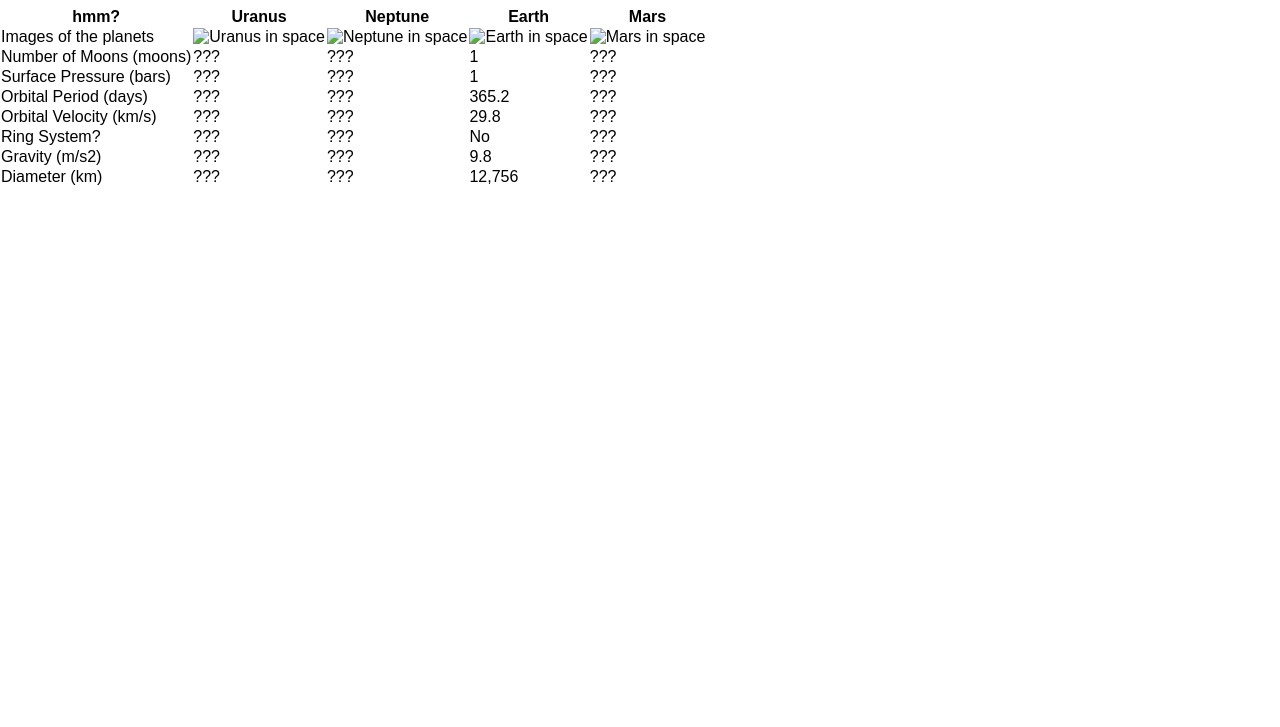
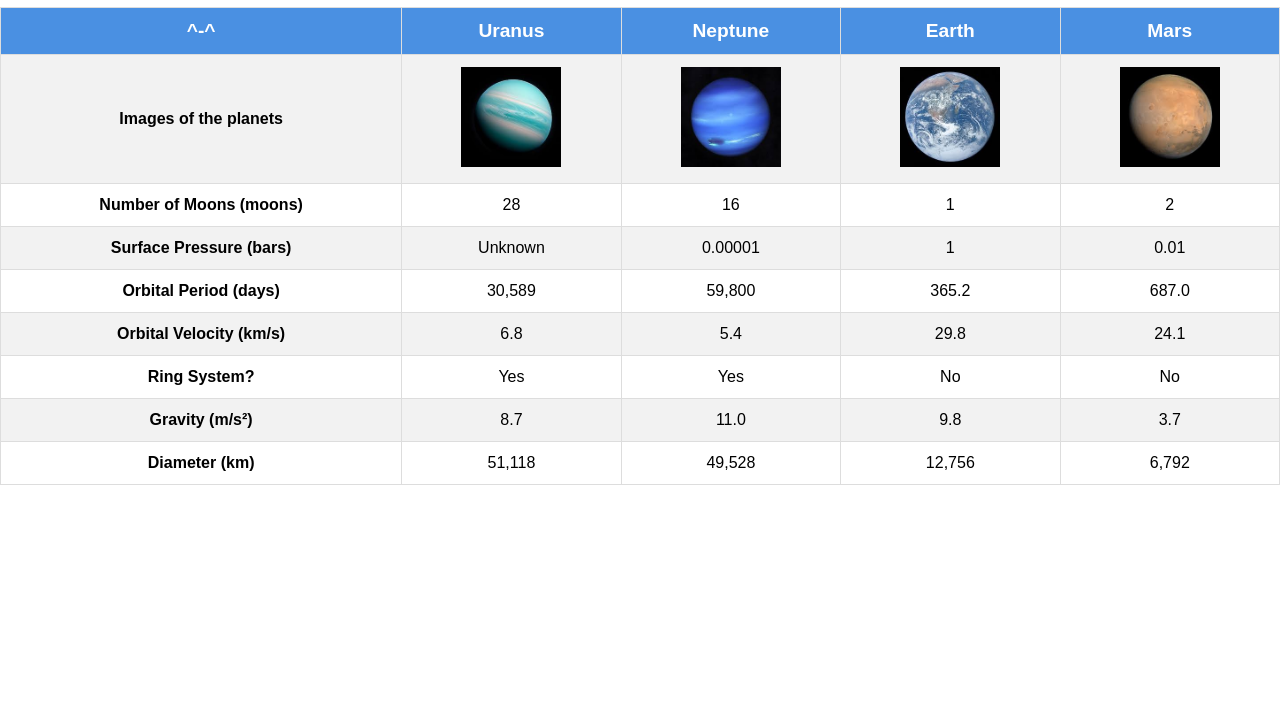
Before and after one commit to swatkins1/webdev_lab7, a plain HTML site: page index.html in a window 1280 px wide. Shown: the part 73-800 px from the top of the page. Drawn offline with Linux system fonts and the light colour scheme; a web font is replaced by a local one.

Commit message:
Adding css

```diff
--- a/css/lab7.css
+++ b/css/lab7.css
@@ -0,0 +1,46 @@
+     font-family: 'Devonshire', sans-serif;
+      background-color: #f0f8ff;
+      color: #333;
+      margin: 0;
+      padding: 20px;
+    }
+
+    h1 {
+      text-align: center;
+      color: #4a90e2;
+    }
+
+    #planets {
+      width: 100%;
+      border-collapse: collapse;
+      margin: 20px 0;
+    }
+
+    #planets th, #planets td {
+      border: 1px solid #ddd;
+      padding: 12px;
+      text-align: center;
+    }
+
+    #planets th {
+      background-color: #4a90e2;
+      color: white;
+      font-size: 1.2em;
+    }
+
+    #planets tr:nth-child(even) {
+      background-color: #f2f2f2;
+    }
+
+    #planets tr:hover {
+      background-color: #d1e1f0;
+    }
+
+    img {
+      max-width: 100px;
+      height: auto;
+    }
+
+    td:first-child {
+      font-weight: bold;
+    }
--- a/index.html
+++ b/index.html
@@ -10,12 +10,10 @@
 </head>
 
 <body>
-
-<body>
-  <h1>PFacts of FOUR Planets</h1>
+  <h1>Facts of FOUR Planets</h1>
   <table id="planets">
     <tr>
-      <th>hmm?</th>
+      <th>^-^</th>
       <th>Uranus</th>
       <th>Neptune</th>
       <th>Earth</th>
@@ -23,62 +21,61 @@
     </tr>
     <tr>
       <td>Images of the planets</td>
-      <td><img src="images/uranus.png" alt="Uranus in space"></td>
-      <td><img src="images/neptue.png" alt="Neptune in space"></td>
-      <td><img src="images/earth.png" alt="Earth in space"></td>
-      <td><img src="images/mars.png" alt="Mars in space"></td>
+      <td><img src="images/uranus.jpg" alt="Uranus in space"></td>
+      <td><img src="images/neptune.jpg" alt="Neptune in space"></td>
+      <td><img src="images/earth.jpg" alt="Earth in space"></td>
+      <td><img src="images/mars.jpg" alt="Mars in space"></td>
     </tr>
     <tr>
       <td>Number of Moons (moons)</td>
-      <td>???</td>
-      <td>???</td>
+      <td>28</td>
+      <td>16</td>
       <td>1</td>
-      <td>???</td>
+      <td>2</td>
     </tr>
     <tr>
       <td>Surface Pressure (bars)</td>
-      <td>???</td>
-      <td>???</td>
+      <td>Unknown</td>
+      <td>0.00001</td>
       <td>1</td>
-      <td>???</td>
+      <td>0.01</td>
     </tr>
     <tr>
       <td>Orbital Period (days)</td>
-      <td>???</td>
-      <td>???</td>
+      <td>30,589</td>
+      <td>59,800</td>
       <td>365.2</td>
-      <td>???</td>
+      <td>687.0</td>
     </tr>
     <tr>
       <td>Orbital Velocity (km/s)</td>
-      <td>???</td>
-      <td>???</td>
+      <td>6.8</td>
+      <td>5.4</td>
       <td>29.8</td>
-      <td>???</td>
+      <td>24.1</td>
     </tr>
     <tr>
       <td>Ring System?</td>
-      <td>???</td>
-      <td>???</td>
+      <td>Yes</td>
+      <td>Yes</td>
       <td>No</td>
-      <td>???</td>
+      <td>No</td>
     </tr>
     <tr>
-      <td>Gravity (m/s2)</td>
-      <td>???</td>
-      <td>???</td>
+      <td>Gravity (m/s²)</td>
+      <td>8.7</td>
+      <td>11.0</td>
       <td>9.8</td>
-      <td>???</td>
+      <td>3.7</td>
     </tr>
     <tr>
       <td>Diameter (km)</td>
-      <td>???</td>
-      <td>???</td>
+      <td>51,118</td>
+      <td>49,528</td>
       <td>12,756</td>
-      <td>???</td>
+      <td>6,792</td>
     </tr>
   </table>
-
 </body>
 
 </html>
```
Also changed, not shown: images/earth.jpg (added), images/mars.jpg (added), images/neptune.jpg (added), images/uranus.jpg (added).
